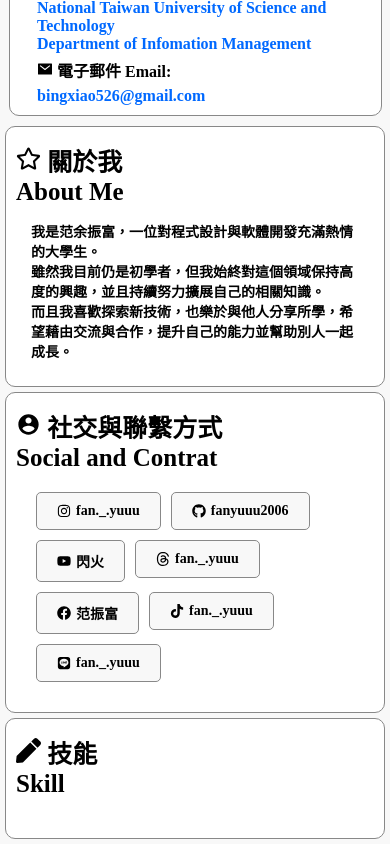
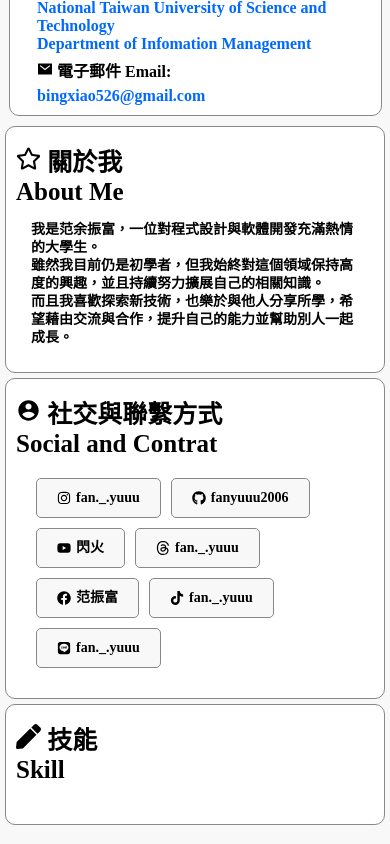
Before and after one commit to fanyuuu2006/fanyu-web, a Next.js app in the folder frontend/: page / in a window 390 px wide. Shown: the part 701-1545 px from the top of the page. Built offline with nearby package versions, Linux system fonts and the light colour scheme.

Commit message:
feat: Line Height

```diff
--- a/frontend/src/styles/FlexGrowDiv.css
+++ b/frontend/src/styles/FlexGrowDiv.css
@@ -18,6 +18,7 @@
 .FlexGrowDiv-Content {
   font-weight: bold;
   font-size: 16px;
+  line-height: 20px;
   display: flex;
   flex-wrap: wrap;
   margin: var(--margin-small);
@@ -36,5 +37,7 @@
 
   .FlexGrowDiv-Content {
     font-size: 14px;
+    line-height: 18px;
+
   }
 }
```
